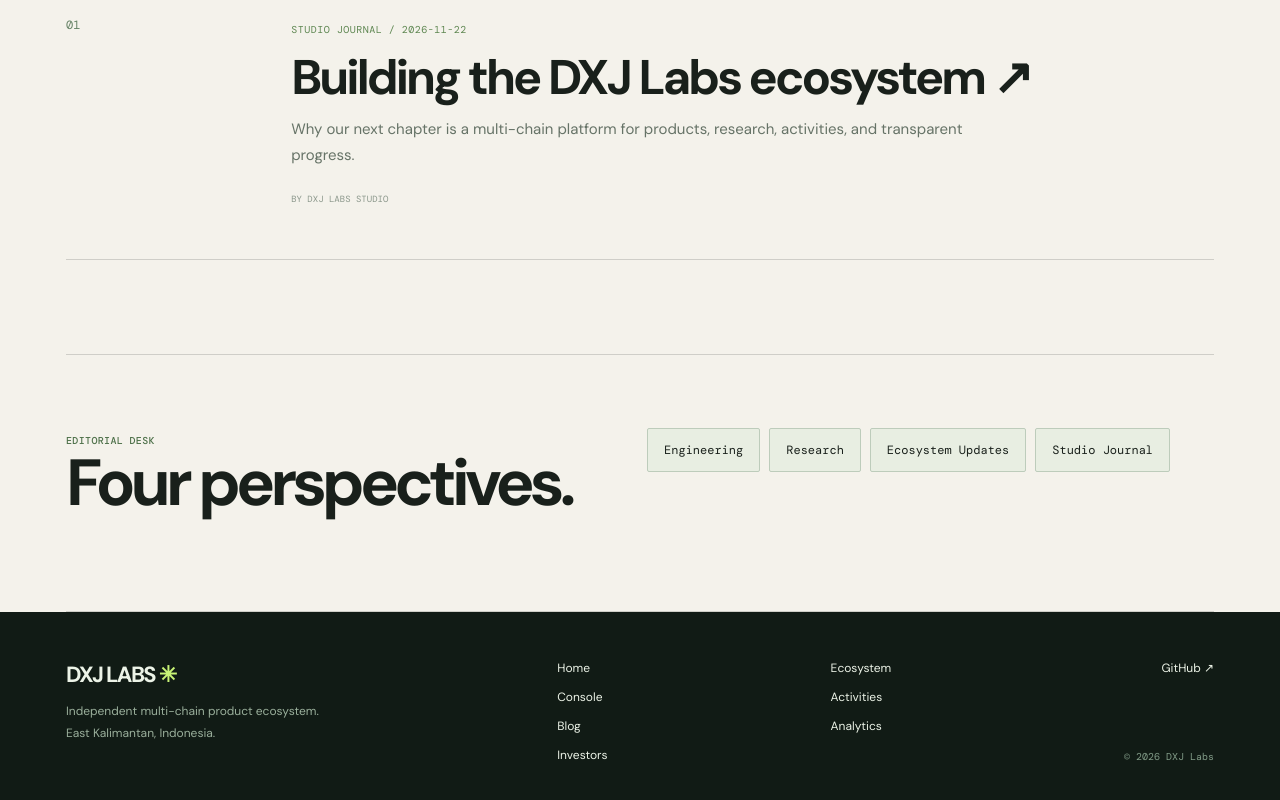
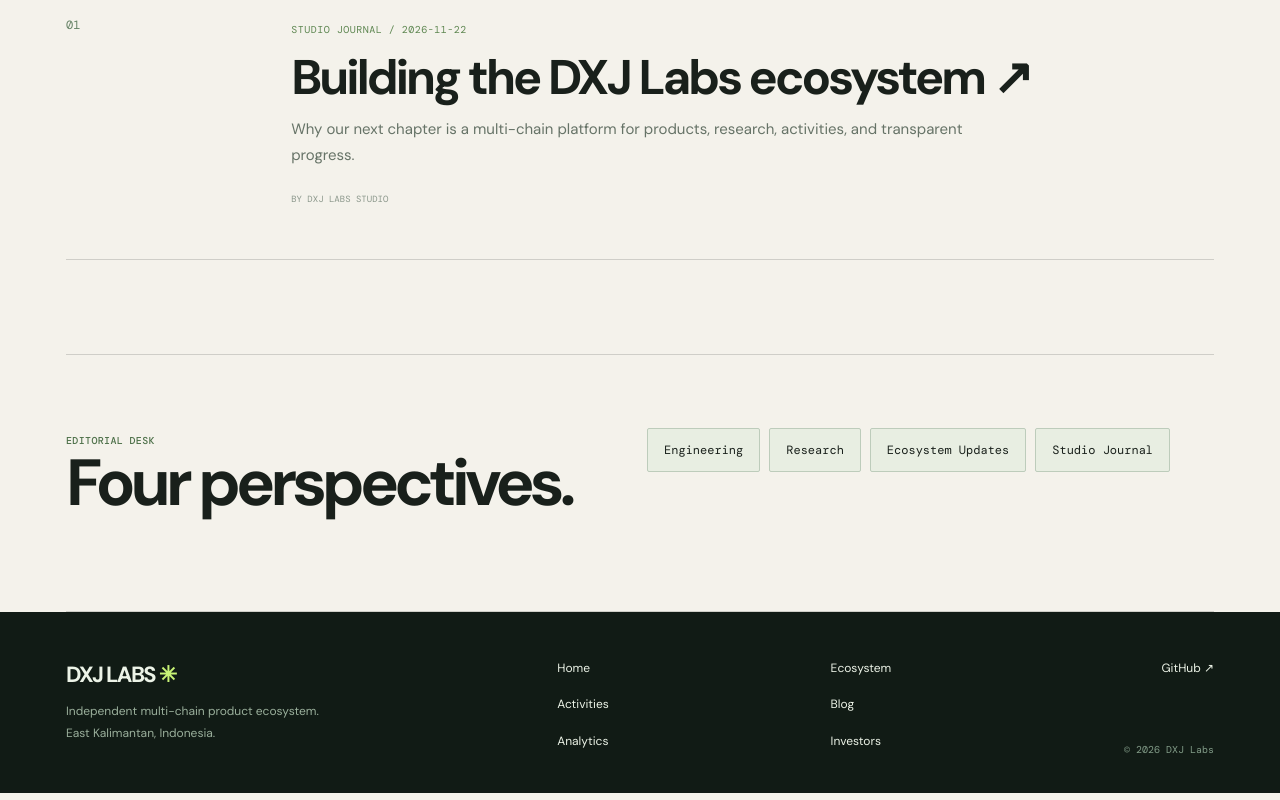
Before and after one commit to DXJLabs/dxj-labs-site, a Next.js app: page /blog in a window 1280 px wide. Shown: the part 709-1509 px from the top of the page. Built offline with nearby package versions, Linux system fonts and the light colour scheme.

Commit message:
fix: keep DXJ Labs platform navigation focused on the public website

```diff
--- a/components/PlatformFooter.tsx
+++ b/components/PlatformFooter.tsx
@@ -6,7 +6,7 @@ export default function PlatformFooter() {
       <div className="layout platform-footer-inner">
         <div><strong>DXJ LABS <span>✳</span></strong><p>Independent multi-chain product ecosystem.<br />East Kalimantan, Indonesia.</p></div>
         <nav aria-label="Footer navigation">
-          <Link href="/">Home</Link><Link href="/ecosystem">Ecosystem</Link><Link href="/console">Console</Link><Link href="/activities">Activities</Link><Link href="/blog">Blog</Link><Link href="/analytics">Analytics</Link><Link href="/investors">Investors</Link>
+          <Link href="/">Home</Link><Link href="/ecosystem">Ecosystem</Link><Link href="/activities">Activities</Link><Link href="/blog">Blog</Link><Link href="/analytics">Analytics</Link><Link href="/investors">Investors</Link>
         </nav>
         <div className="platform-footer-end"><a href="https://github.com/DXJLabs" target="_blank" rel="noopener noreferrer">GitHub ↗</a><small>© 2026 DXJ Labs</small></div>
       </div>
```
